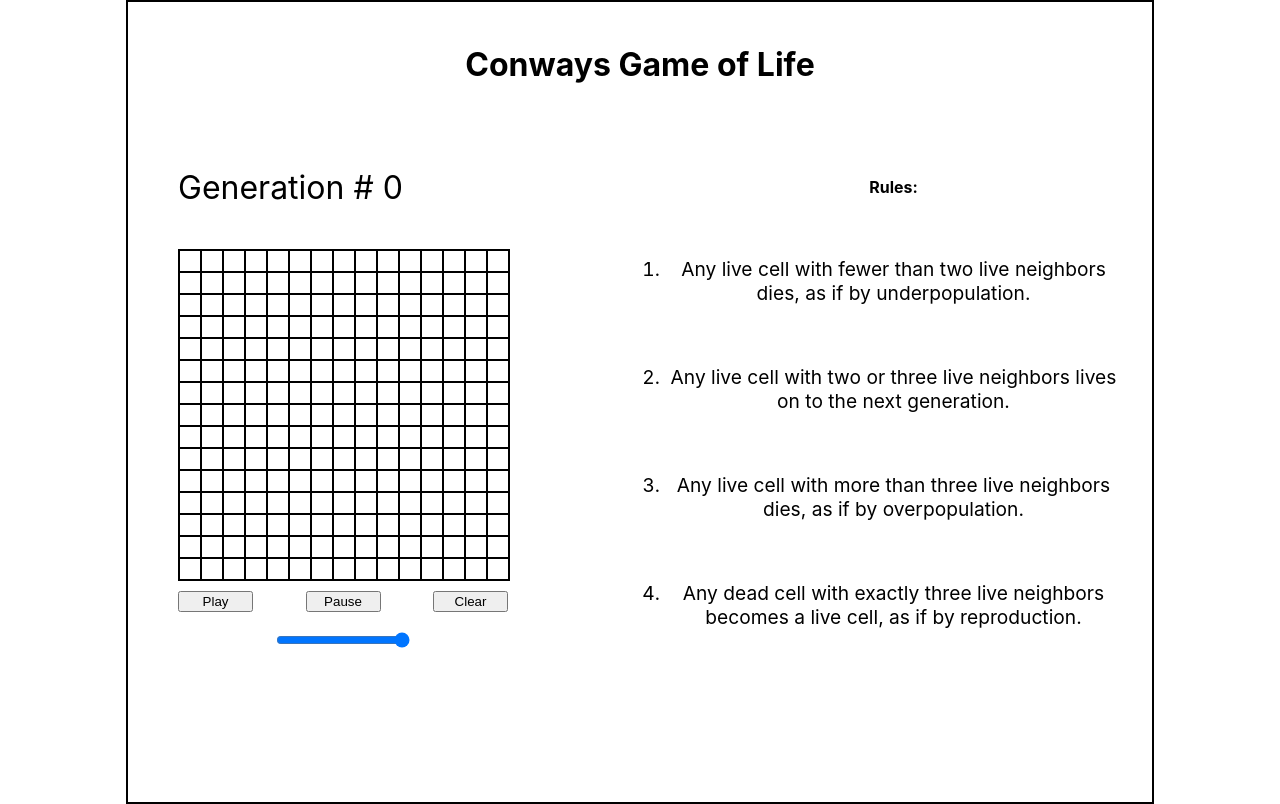
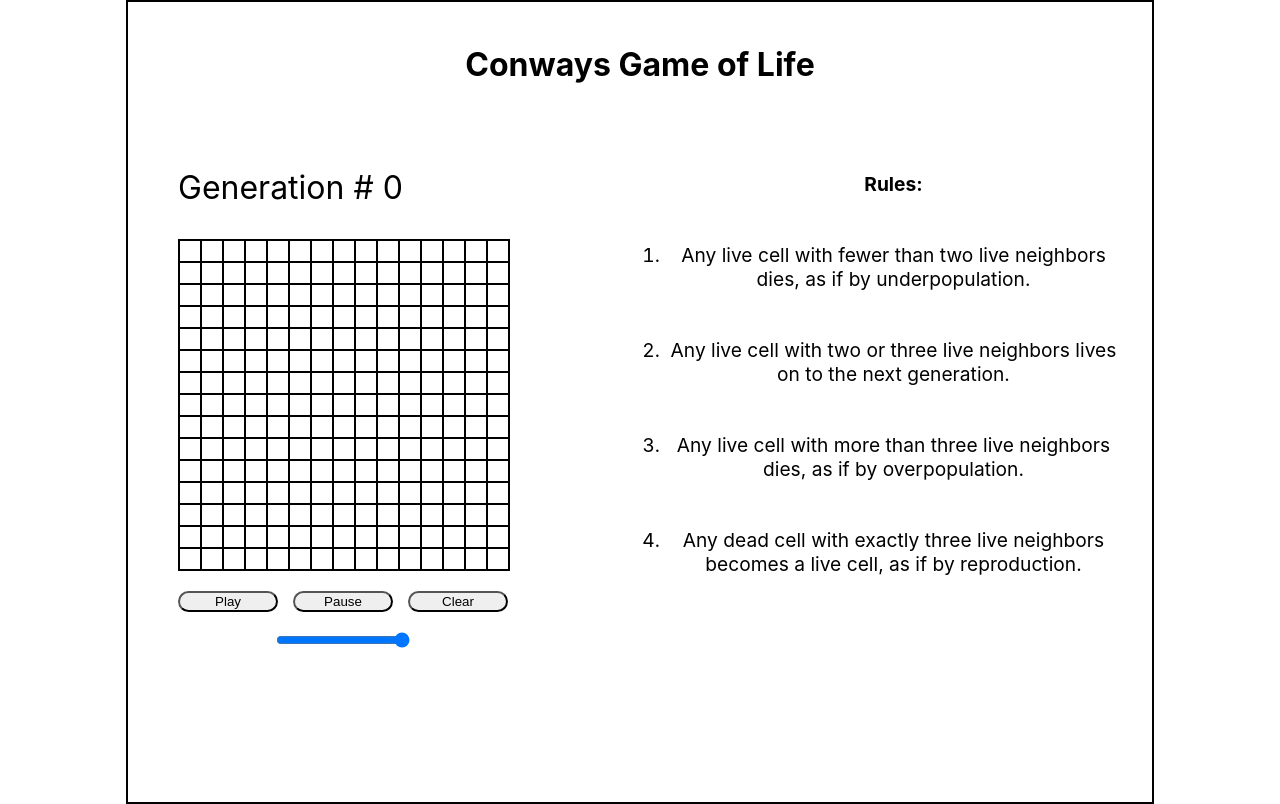
Before and after one commit to bloominstituteoftechnology/CS-Build-Week-1, a React (Create React App) app in the folder conways/: page / in a window 1280 px wide. Built offline with nearby package versions, Linux system fonts and the light colour scheme.

Commit message:
display improvements

```diff
--- a/conways/src/App.css
+++ b/conways/src/App.css
@@ -14,10 +14,10 @@
 }
 .rules-ctn {
   width: 50%;
-  margin-top: 25px;
+  margin-top: 20px;
   margin-right: 30px;
   font-size: 1.2rem;
 }
 .rule-item {
-  margin-top: 60px;
+  margin-top: 47px;
 }
--- a/conways/src/App.js
+++ b/conways/src/App.js
@@ -16,7 +16,7 @@ class App extends Component {
           </div>
           <div className="rules-ctn">
             <ol>
-              <h5>Rules:</h5>
+              <h4>Rules:</h4>
               <li className="rule-item">Any live cell with fewer than two live neighbors dies, as if by underpopulation.</li>
               <li className="rule-item">Any live cell with two or three live neighbors lives on to the next generation.</li>
               <li className="rule-item">Any live cell with more than three live neighbors dies, as if by overpopulation.</li>
--- a/conways/src/components/Board/Board.css
+++ b/conways/src/components/Board/Board.css
@@ -6,7 +6,6 @@
 }
 
 .board {
-    margin-top:10px;
     display:flex;
 	width:330px;
     flex-flow: row wrap;
@@ -14,19 +13,20 @@
 }
 
 .btn-ctn {
-    margin-top: 10px;
+    margin-top: 20px;
     width: 330px;
     display: flex;
     justify-content: space-between;
 }
 .main-btn {
-    width: 75px;
+    width: 100px;
+    border-radius: 12px;
+    outline: none;
 }
 
 .slider {
     width: 30%;
-    float: left;
+    float: center;
     margin-top: 20px;
     margin-left: 22%;
-
 }
```
